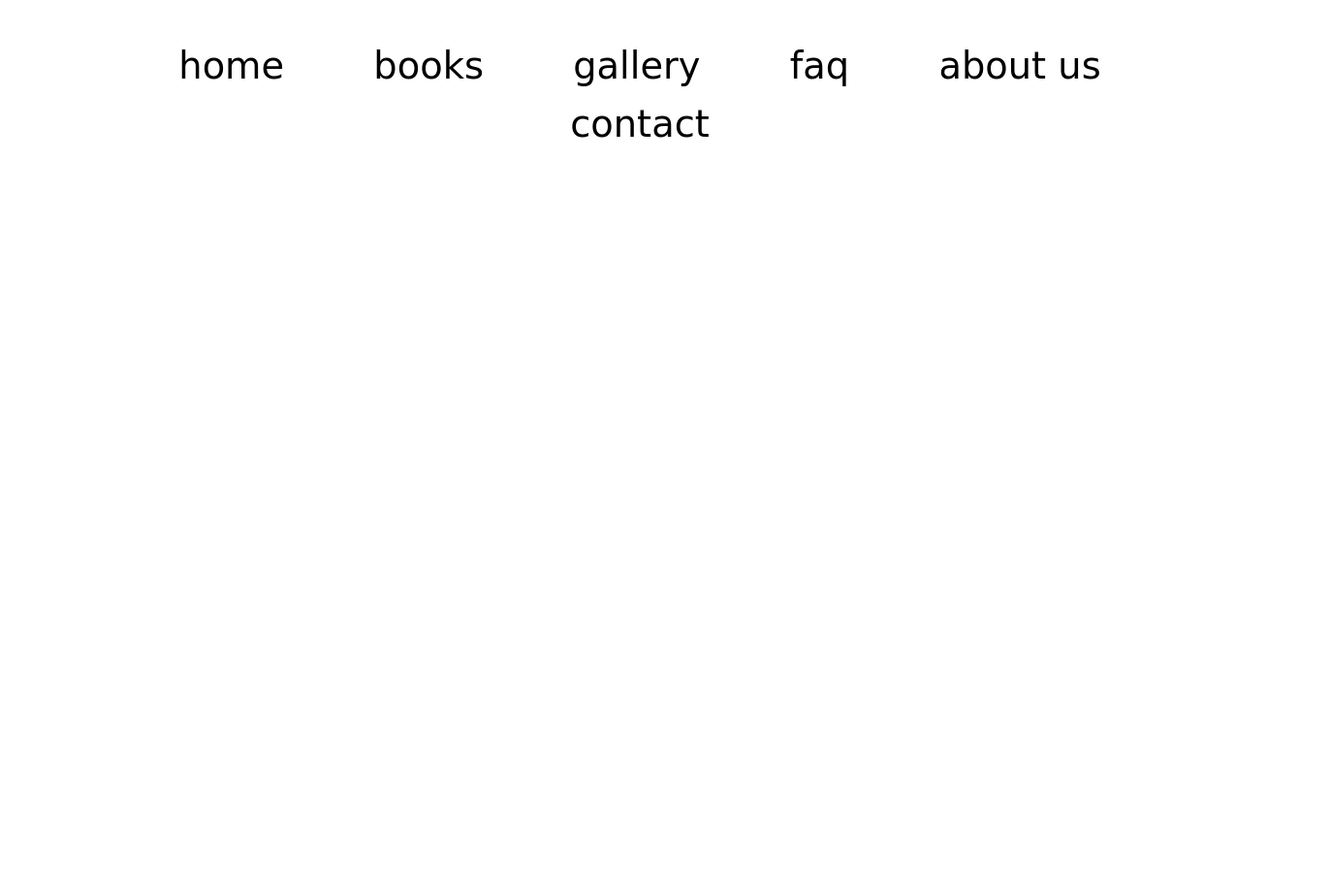
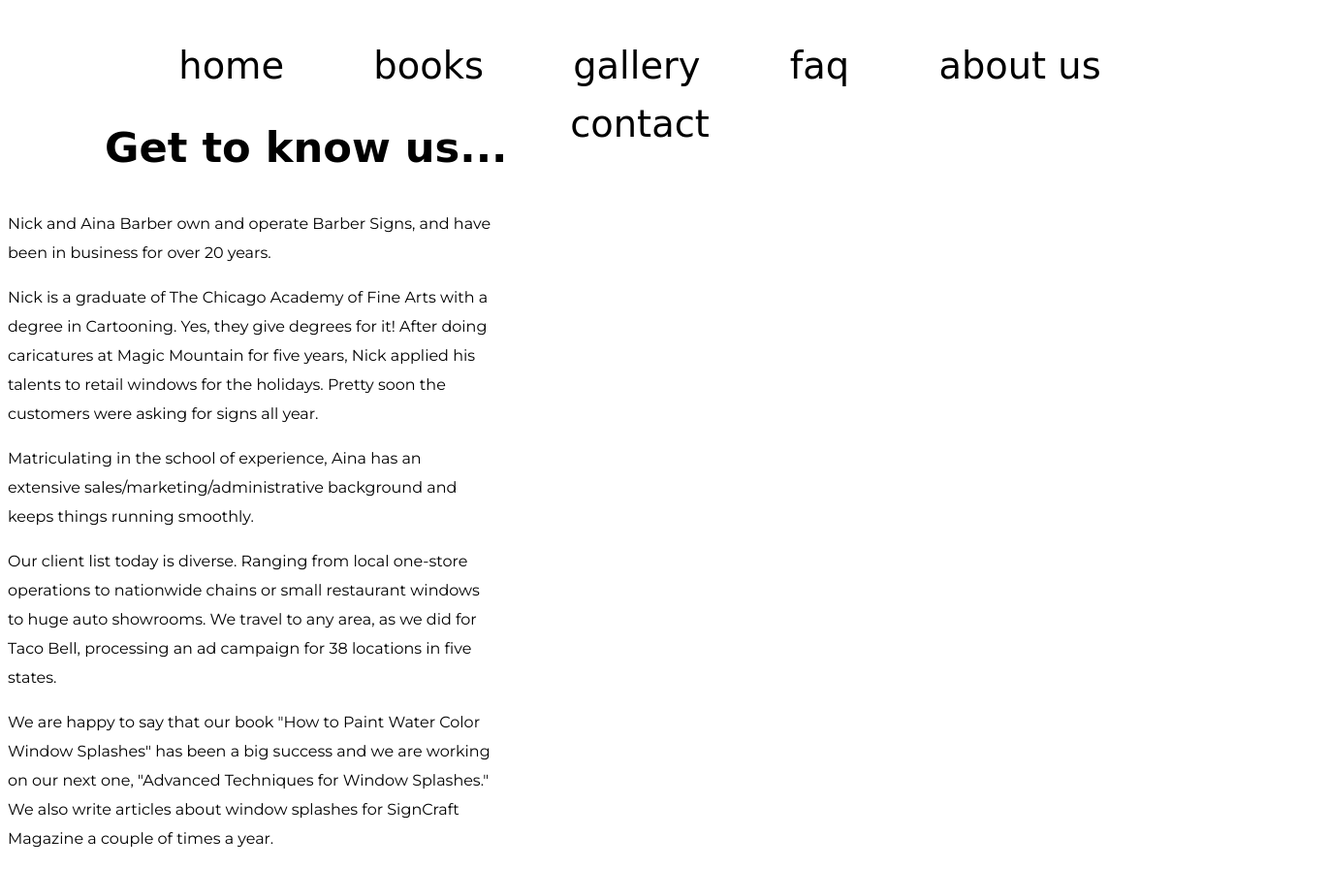
Before and after one commit to kathleen-sones/ksones-final, a plain HTML site: page aboutus.html in a window 1280 px wide. Shown: the whole page at 97% size, 1372 px wide, since content can reach past the window. Before the commit the page ends 800 px from the top, so only its background shows below. Drawn offline with Linux system fonts and the light colour scheme; a web font is replaced by a local one.

Commit message:
more text

```diff
--- a/aboutus.html
+++ b/aboutus.html
@@ -8,7 +8,6 @@
 <title>About Us</title>
 </head>
 
-<body>
 <nav>
 <ul>
 <li> <a href="index.html">home</a></li>
@@ -21,6 +20,19 @@
 </nav>
 
 
+<body>
+<h1>Get to know us...</h1>
+<p>Nick and Aina Barber own and operate Barber Signs, and have been in business for over 20 years.</p>
+
+<p>Nick is a graduate of The Chicago Academy of Fine Arts with a degree in Cartooning. Yes, they give degrees for it! After doing caricatures at Magic Mountain for five years, Nick applied his talents to retail windows for the holidays. Pretty soon the customers were asking for signs all year.</p>
+
+<p>Matriculating in the school of experience, Aina has an extensive sales/marketing/administrative background and keeps things running smoothly.</p>
+
+<p>Our client list today is diverse. Ranging from local one-store operations to nationwide chains or small restaurant windows to huge auto showrooms. We travel to any area, as we did for Taco Bell, processing an ad campaign for 38 locations in five states.</p>
+
+<p>We are happy to say that our book "How to Paint Water Color Window Splashes" has been a big success and we are working on our next one, "Advanced Techniques for Window Splashes." We also write articles about window splashes for SignCraft Magazine a couple of times a year.</p>
+
+
 
 
 
```
